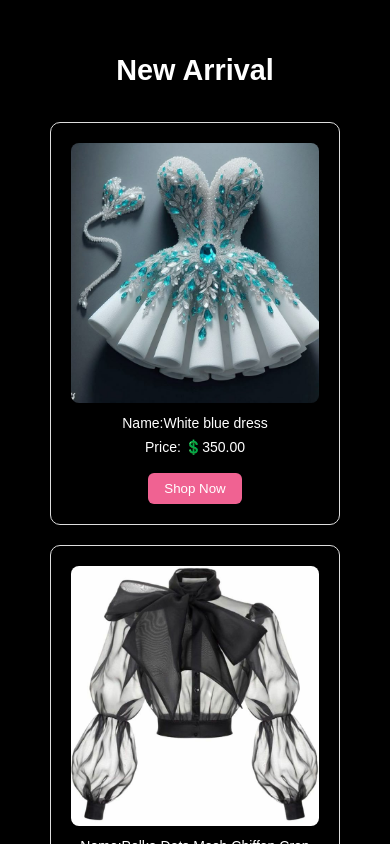
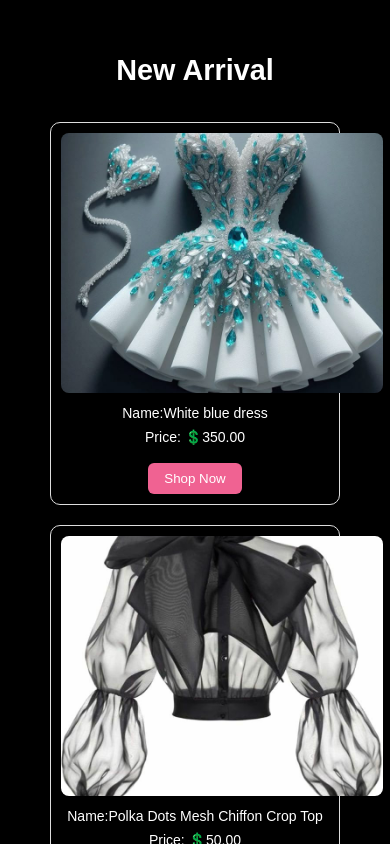
Before and after one commit to Anit81/e-commerce-website, a React (Vite) app: page / in a window 390 px wide. Shown: the part 1760-2604 px from the top of the page. Built offline with nearby package versions, Linux system fonts and the light colour scheme.

Commit message:
Update home.css

```diff
--- a/src/components/home.css
+++ b/src/components/home.css
@@ -210,13 +210,9 @@
   .new-arrival-grid {
   grid-template-columns: 1fr;
   gap: 20px;
-  }
-  .new-arrival-grid div{
-    padding:20px;
-  }
-.new-arrival-grid img {
-  width: 100%;
+}
+ .new-arrival-grid img {
+  width: 120%;
   height: 260px;
-
  }
 }
```
